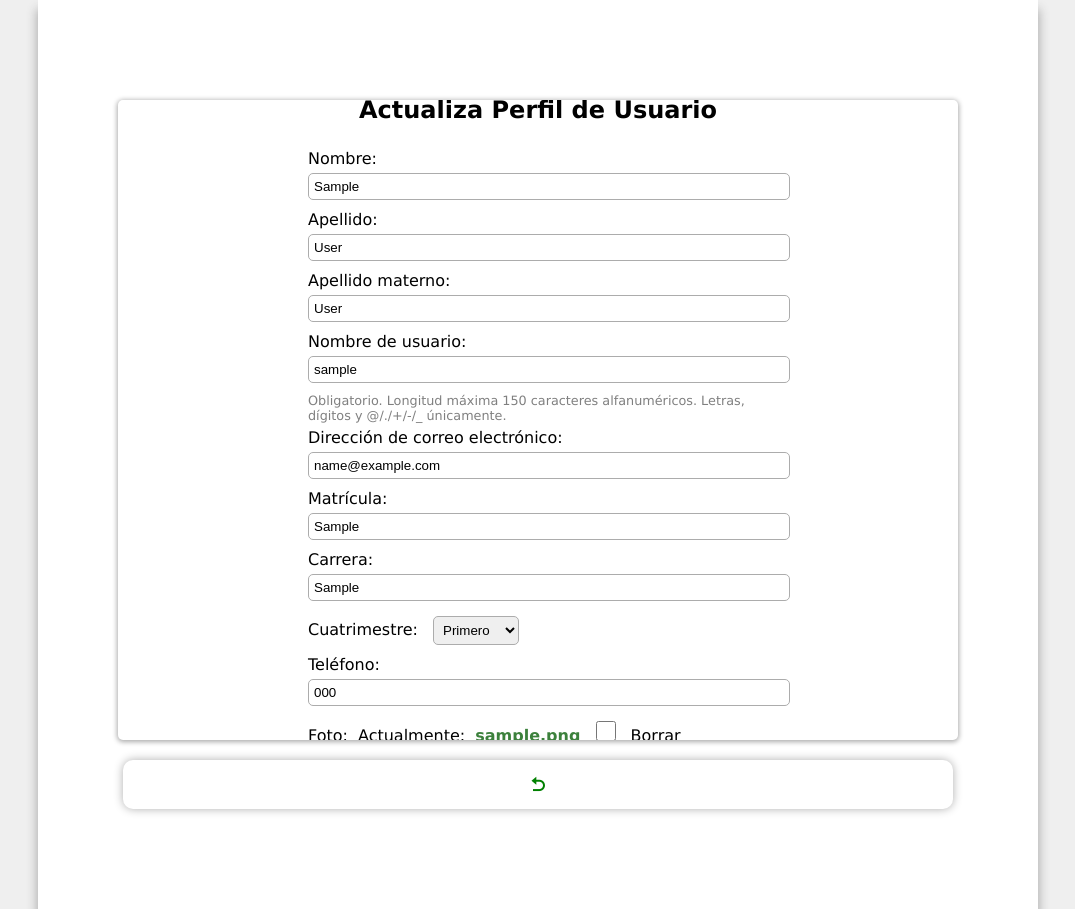
After one commit to franlop24/conteccib2024, a Django app: page /participant/update/1/ in a window 1280 px wide. The commit adds this page. Shown: the whole page, without its empty margins (102-1177 px from the left). Run offline with Django 5.2, Linux system fonts and the light colour scheme; a user stored in the database is signed in; tables that the repository leaves empty hold one stand-in row (values such as "Sample post"); some libraries are stand-ins or nearby versions.

Commit message:
06 Implements Profile Participant

```diff
--- a/congress/congress/urls.py
+++ b/congress/congress/urls.py
@@ -16,6 +16,8 @@ Including another URLconf
 """
 from django.contrib import admin
 from django.urls import path, include
+from django.conf import settings
+from django.conf.urls.static import static
 
 urlpatterns = [
     path('', include('home.urls')),
@@ -24,3 +26,4 @@ urlpatterns = [
     path('admin/', admin.site.urls),
     path('accounts/', include('django.contrib.auth.urls')),
 ]
+urlpatterns += static(settings.MEDIA_URL, document_root=settings.MEDIA_ROOT)
--- a/congress/participant/forms.py
+++ b/congress/participant/forms.py
@@ -1,7 +1,8 @@
 from django import forms
+from django.contrib.auth.forms import UserCreationForm
 
 from .models import Participant
-from django.contrib.auth.forms import UserCreationForm
+from .validators import validate_image
 
 
 class ParticipantCreateForm(UserCreationForm):
@@ -9,10 +10,17 @@ class ParticipantCreateForm(UserCreationForm):
         model = Participant
         fields = ('first_name', 'last_name', 'username', 'email', 'password1', 'password2')
 
+
 class ParticipantUpdateForm(forms.ModelForm):
     class Meta:
         model = Participant
         fields = ('first_name', 'last_name', 'lastname_mat', 'username', 'email', 'enrollment', 'career', 'semester', 'phone', 'photo')
+
+    def clean_photo(self):
+        photo = self.cleaned_data.get('photo')
+        validate_image(photo)  # Llama a la validación personalizada
+        return photo
+
 
 class SearchParticipantForm(forms.Form):
     search = forms.CharField(max_length=100, required=True, label='Buscar')
--- a/congress/participant/models.py
+++ b/congress/participant/models.py
@@ -2,6 +2,12 @@ from django.db import models
 from django.contrib.auth.models import User
 
 from workshop.models import Workshop
+
+def custom_upload_to(instance, filename):
+    if instance.pk:
+        old_instance = Participant.objects.get(pk=instance.pk)
+        old_instance.photo.delete()
+    return f'participants/{instance.pk}/{filename}'
 
 class Participant(User):
     SEMESTERS = [
@@ -26,10 +32,10 @@ class Participant(User):
     workshop = models.ForeignKey(Workshop, on_delete=models.CASCADE,
                                  verbose_name="Taller", related_name='workshop',
                                  blank=True, null=True)
-    photo = models.ImageField(upload_to='participants', verbose_name="Foto", blank=True, null=True)
+    photo = models.ImageField(upload_to=custom_upload_to, verbose_name="Foto", blank=True, null=True)
 
     def get_full_name(self):
-        return f"{ self.enrollment } { self.first_name } { self.last_name } { self.lastname_mat }"
+        return f"{ self.first_name } { self.last_name } { self.lastname_mat }"
 
     def __str__(self):
-        return self.get_full_name()
+        return f"{ self.enrollment } {self.get_full_name()}"
--- a/congress/participant/urls.py
+++ b/congress/participant/urls.py
@@ -6,5 +6,7 @@ app_name = 'participant'
 urlpatterns = [
     path('register/', views.ParticipantCreateView.as_view(), name='register'),
     path('list/', views.ParticipantListView.as_view(), name='list'),
+    path('detail/<int:pk>/', views.ParticipantDetailView.as_view(), name='detail'),
+    path('update/<int:pk>/', views.ParticipantUpdateView.as_view(), name='update'),
     path('validate/<int:pk>/', views.validate_participant, name='validate'),
 ]
--- a/congress/participant/views.py
+++ b/congress/participant/views.py
@@ -1,12 +1,13 @@
 from django.shortcuts import get_object_or_404, redirect, render
-from django.views.generic import CreateView, ListView
+from django.views.generic import CreateView, ListView, UpdateView, DetailView
 from django.urls import reverse_lazy
 from django.contrib.auth.mixins import LoginRequiredMixin, UserPassesTestMixin
 from django.contrib.auth.decorators import login_required
 from django.contrib.admin.views.decorators import staff_member_required
 
 from .models import Participant
-from .forms import ParticipantCreateForm, SearchParticipantForm, ValidateParticipantForm
+from .forms import (ParticipantCreateForm, SearchParticipantForm,
+                    ValidateParticipantForm, ParticipantUpdateForm)
 
 class ParticipantCreateView(CreateView):
     model = Participant
@@ -38,6 +39,33 @@ class ParticipantListView(LoginRequiredMixin, UserPassesTestMixin, ListView):
         context['form'] = SearchParticipantForm()
         return context
 
+
+class ParticipantUpdateView(LoginRequiredMixin, UpdateView):
+    model = Participant
+    form_class = ParticipantUpdateForm
+    template_name = 'participant/participant_update.html'
+
+    def get_success_url(self):
+        return reverse_lazy('participant:detail', kwargs={'pk': self.object.pk})
+
+    def get_object(self):
+        return get_object_or_404(Participant, pk=self.kwargs['pk'])
+
+    def get_context_data(self, **kwargs):
+        context =  super().get_context_data(**kwargs)
+        context['participant'] = self.get_object()
+        return context
+
+
+class ParticipantDetailView(LoginRequiredMixin, UserPassesTestMixin, DetailView):
+    def test_func(self):
+        return self.request.user.is_staff or self.request.user.participant.pk == self.kwargs['pk']
+    model = Participant
+    template_name = 'participant/participant_detail.html'
+    context_object_name = 'participant'
+
+
+
 @staff_member_required
 @login_required
 def validate_participant(request, pk):
--- a/congress/static/css/forms.css
+++ b/congress/static/css/forms.css
@@ -56,6 +56,8 @@ form textarea
 
 form.as_p {
     width: 60%;
+    height: inherit;
+    padding: 10px;
 }
 
 form.as_p * {
@@ -73,10 +75,10 @@ form input[type="checkbox"] {
     height: 20px;
 }
 
-.s-file div:nth-child(8) { flex-direction: column; }
-.s-file div:nth-child(8) input[type="checkbox"],
-.s-file div:nth-child(8) br,
-.s-file div:nth-child(8) label
+.s-file div:nth-child(9) { flex-direction: column; }
+.s-file div:nth-child(9) input[type="checkbox"],
+.s-file div:nth-child(9) br,
+.s-file div:nth-child(9) label
 { display: none; }
 
 .s-file input[type="file"]::after { content: "Archivo"; }
--- a/congress/static/css/styles.css
+++ b/congress/static/css/styles.css
@@ -133,7 +133,8 @@ hr {
 .h-200 { height: 200px; }
 
 .h-600 {
-    max-height: 600px;
+    height: 600px;
+    padding: 20px;
     overflow: scroll;
     scrollbar-width: none;
 }
@@ -148,3 +149,9 @@ hr {
     flex-direction: row;
     flex-wrap: wrap;
 }
+
+img {
+    width: 200px;
+    height: 230px;
+    border-radius: 50%;
+}
--- a/congress/templates/home/participant.html
+++ b/congress/templates/home/participant.html
@@ -6,7 +6,7 @@
 <div class="card">
     <h2>Participante: {{ user.participant }}</h2>
     <a href="{% url 'workshop:list' %}" class="card-link">Talleres</a>
-    <a href="" class="card-link"><i class="ri-user-3-fill"></i></a>
+    <a href="{% url 'participant:detail' user.participant.pk %}" class="card-link"><i class="ri-user-3-fill"></i></a>
     {% if request.user.is_authenticated %}
     <form action="{% url 'logout' %}" method="post">
         {% csrf_token %}
--- /dev/null
+++ b/congress/templates/participant/participant_update.html
@@ -0,0 +1,15 @@
+{% extends 'base.html' %}
+
+{% block title %}Actualiza Perfil de Usuario{% endblock %}
+
+{% block content %}
+<div class="card h-600">
+    <h2>Actualiza Perfil de Usuario</h2>
+    <form method="post" enctype="multipart/form-data" class="as_p w-80 s-file">
+        {% csrf_token %}
+        {{ form.as_p }}
+        <input type="submit" class="card-link w-100" value="Actualizar">
+    </form>
+</div>
+<a href="{% url 'participant:detail' participant.pk %}" class="card-link"><i class="ri-arrow-go-back-fill"></i></a>
+{% endblock %}
```
Also changed, not shown: congress/participant/validators.py (added, +20 -0 lines), congress/templates/participant/participant_detail.html (added, +23 -0 lines), congress/participant/migrations/0006_alter_participant_photo.py (added).
